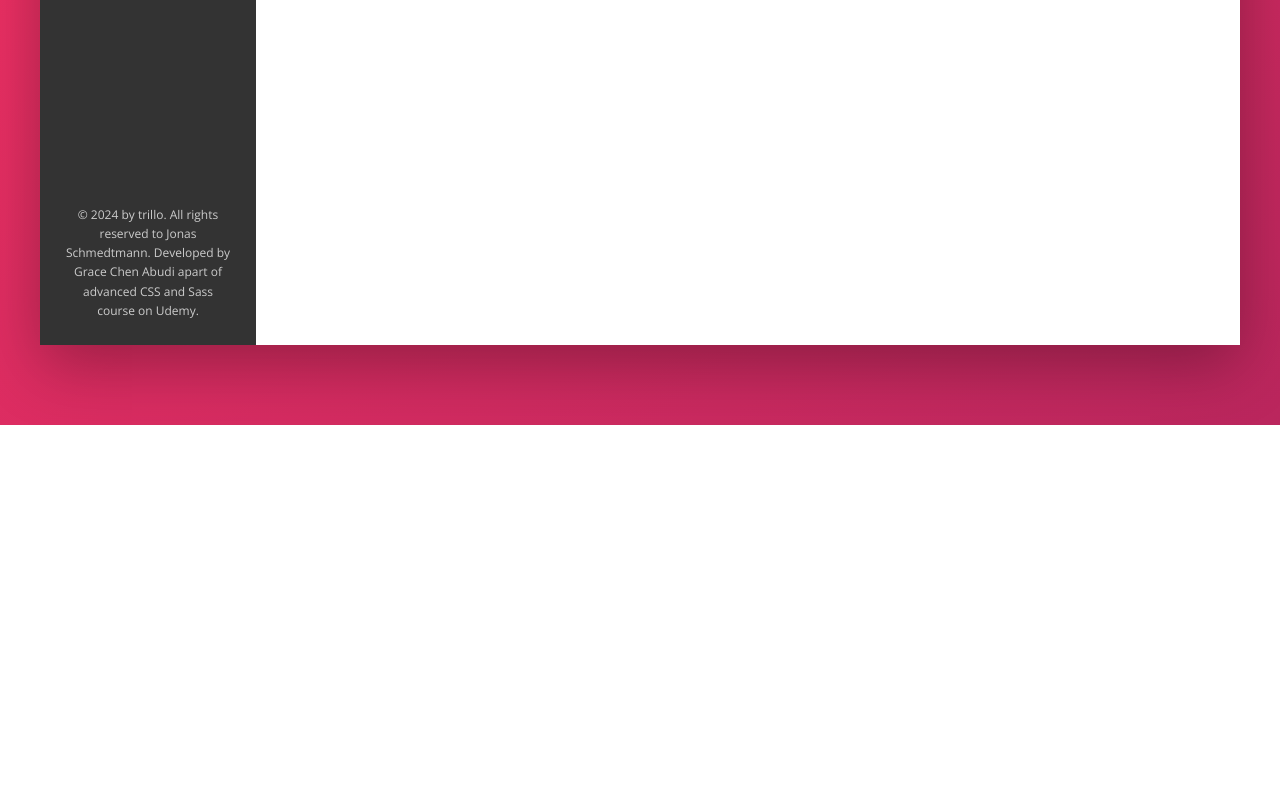
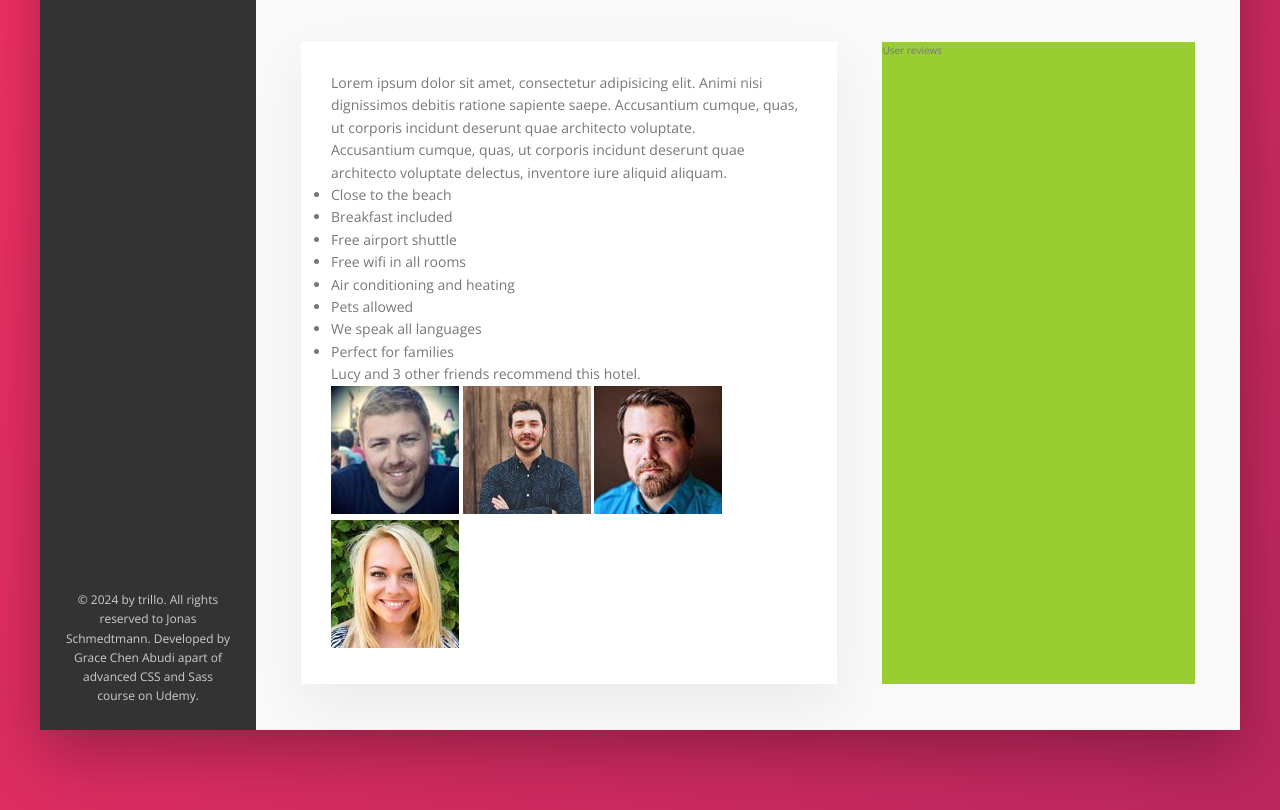
Before and after one commit to Chen-Abudi/trillo, a website: page index.html in a window 1280 px wide. Shown: the part 605-1415 px from the top of the page. Before the commit the page ends 1030 px from the top, so only its background shows below. Drawn offline with nearby package versions, Linux system fonts and the light colour scheme.

Commit message:
feat: hotel description

```diff
--- a/index.html
+++ b/index.html
@@ -118,6 +118,7 @@
             on Udemy.
           </div>
         </nav>
+
         <main class="hotel-view">
           <div class="gallery">
             <figure class="gallery__item">
@@ -188,6 +189,61 @@
               <div class="overview__rating-count">429 votes</div>
             </div>
           </div>
+
+          <div class="detail">
+            <div class="description">
+              <p class="paragraph">
+                Lorem ipsum dolor sit amet, consectetur adipisicing elit. Animi
+                nisi dignissimos debitis ratione sapiente saepe. Accusantium
+                cumque, quas, ut corporis incidunt deserunt quae architecto
+                voluptate.
+              </p>
+              <p class="paragraph">
+                Accusantium cumque, quas, ut corporis incidunt deserunt quae
+                architecto voluptate delectus, inventore iure aliquid aliquam.
+              </p>
+
+              <ul class="list">
+                <li class="kist__item">Close to the beach</li>
+                <li class="kist__item">Breakfast included</li>
+                <li class="kist__item">Free airport shuttle</li>
+                <li class="kist__item">Free wifi in all rooms</li>
+                <li class="kist__item">Air conditioning and heating</li>
+                <li class="kist__item">Pets allowed</li>
+                <li class="kist__item">We speak all languages</li>
+                <li class="kist__item">Perfect for families</li>
+              </ul>
+              <div class="recommend">
+                <p class="recommend__count">
+                  Lucy and 3 other friends recommend this hotel.
+                </p>
+                <div class="recommend__friends">
+                  <img
+                    src="assets/images/user/user-3.jpg"
+                    alt="Friend 1"
+                    class="recommend__photo"
+                  />
+                  <img
+                    src="assets/images/user/user-4.jpg"
+                    alt="Friend 2"
+                    class="recommend__photo"
+                  />
+                  <img
+                    src="assets/images/user/user-5.jpg"
+                    alt="Friend 3"
+                    class="recommend__photo"
+                  />
+                  <img
+                    src="assets/images/user/user-6.jpg"
+                    alt="Friend 4"
+                    class="recommend__photo"
+                  />
+                </div>
+              </div>
+            </div>
+
+            <div class="user-reviews">User reviews</div>
+          </div>
         </main>
       </div>
     </div>
--- a/sass/_base.scss
+++ b/sass/_base.scss
@@ -13,6 +13,9 @@
   --color-grey-dark-3: #999;
 
   --shadow-dark: 0 2rem 6rem rgba(0, 0, 0, 0.3);
+  --shadow-light: 0 2rem 5rem rgba(0, 0, 0, 0.06);
+
+  --line: 1px solid var(--color-grey-light-2);
 }
 
 * {
--- a/sass/_components.scss
+++ b/sass/_components.scss
@@ -200,7 +200,7 @@
 .overview {
   display: flex;
   align-items: center;
-  border-bottom: 1px solid var(--color-grey-light-2);
+  border-bottom: var(--line);
 
   &__header {
     font-size: 2.25rem;
--- a/sass/_layout.scss
+++ b/sass/_layout.scss
@@ -11,7 +11,7 @@
   font-size: 1.4rem;
   height: 7rem;
   background-color: #fff;
-  border-bottom: 1px solid var(--color-grey-light-2);
+  border-bottom: var(--line);
 
   display: flex;
   justify-content: space-between;
@@ -34,7 +34,26 @@
 .hotel-view {
   background-color: #fff;
 
-  height: 80rem;
-
   flex: 1;
 }
+
+.detail {
+  display: flex;
+  padding: 4.5rem;
+  background-color: var(--color-grey-light-1);
+  border-bottom: var(--line);
+}
+
+.description {
+  background-color: #fff;
+  flex: 0 0 60%;
+  margin-right: 4.5rem;
+  box-shadow: var(--shadow-light);
+  padding: 3rem;
+  font-size: 1.4rem;
+}
+
+.user-reviews {
+  background-color: yellowgreen;
+  flex: 1;
+}
```
Also changed, not shown: css/style.css.
